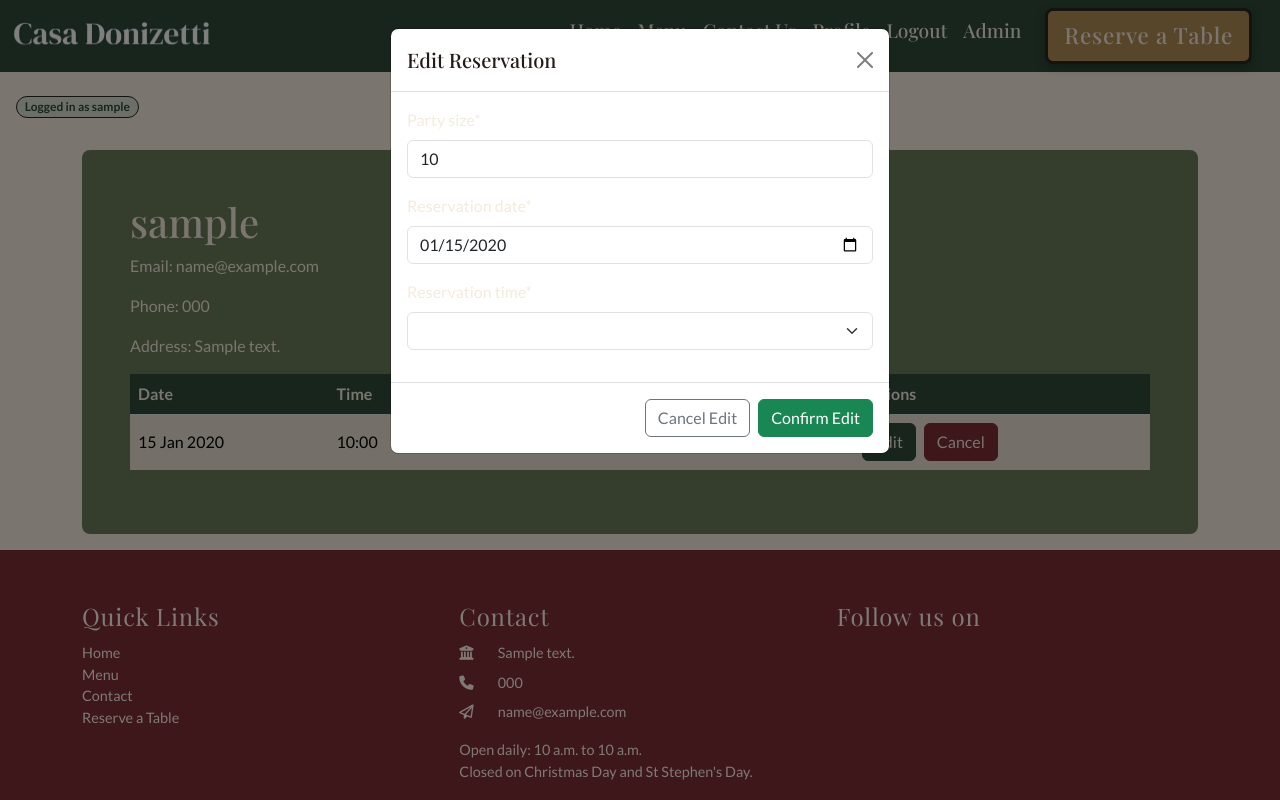
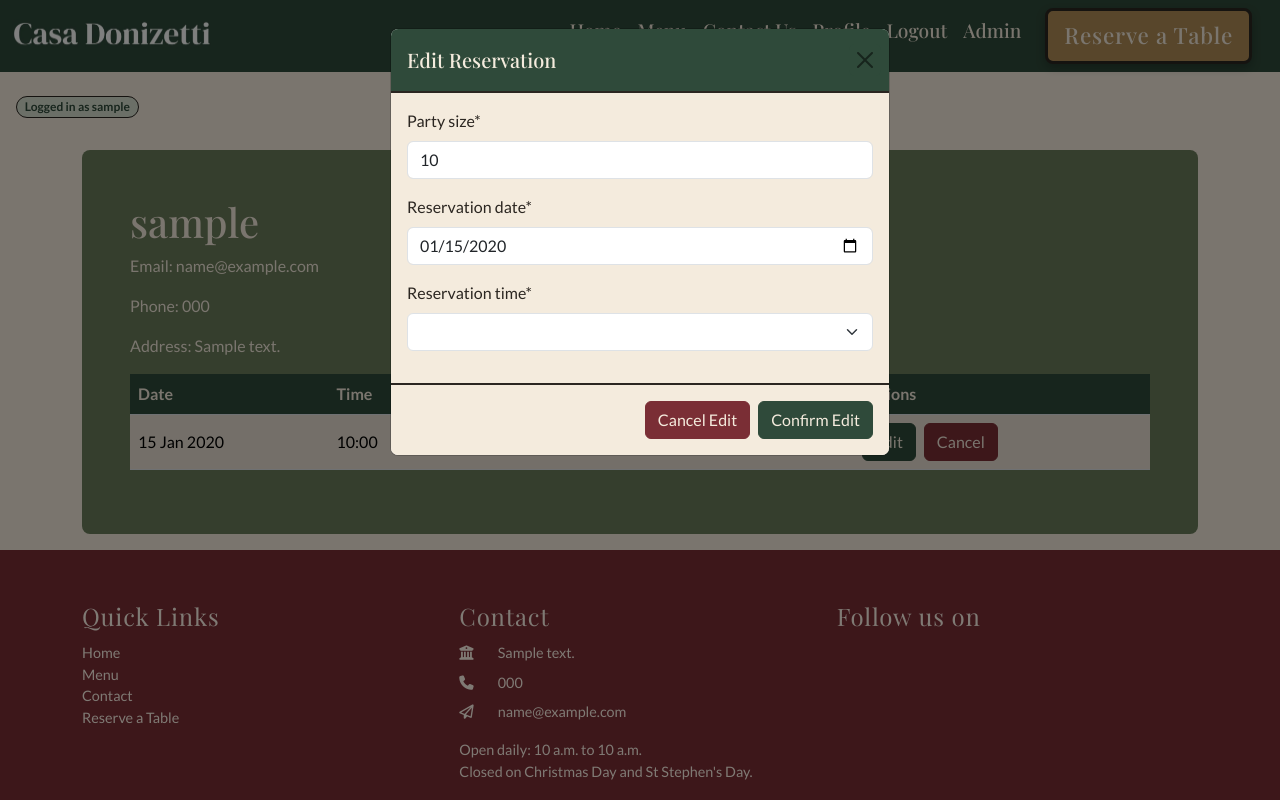
Before and after one commit to alancoomeynts-hub/casadonizetti, a Django app: page /profile in a window 1280 px wide, after a click on "Edit". Run offline with Django 4.2, Linux system fonts and the light colour scheme; a user stored in the database is signed in; data comes from the database, SQL or seed files in the repository; tables that the repository leaves empty hold one stand-in row (values such as "Sample post"); some libraries are stand-ins or nearby versions; some web fonts are replaced.

Commit message:
Add styles for edit and cancel modal

```diff
--- a/restaurant/templates/restaurant/homepage.html
+++ b/restaurant/templates/restaurant/homepage.html
@@ -25,7 +25,7 @@
                 <div class="col-12 col-md-6 d-flex flex-column justify-content-center align-items-center text-center gap-5">
                     <h2>Menu</h2>
                     <p class="lead">Our menu showcases Italian recipes with Ireland seasonality</p>
-                    <a href="{{ menu_url }}" class="cta-btn btn">View Menu</a>
+                    <a href="{{ menu_url }}" class="section-btn cta-btn btn">View Menu</a>
                 </div>
             </div>
         </div>
@@ -45,7 +45,7 @@
                         beverage program, Casa Donizetti is the perfect setting to host your
                         next celebration.
                     </p>
-                    <a href="" class="cta-btn btn">Contact Us</a>
+                    <a href="" class="section-btn cta-btn btn">Contact Us</a>
                 </div>
             </div>
         </div>
--- a/restaurant/templates/restaurant/profile.html
+++ b/restaurant/templates/restaurant/profile.html
@@ -74,7 +74,7 @@
                                 <div class="modal-header">
                                     <h5 class="modal-title" id="editReservationModalLabel">Edit Reservation</h5>
                                     <button type="button"
-                                            class="btn-close"
+                                            class="btn-close btn-edit"
                                             data-bs-dismiss="modal"
                                             aria-label="Close"></button>
                                 </div>
@@ -86,9 +86,9 @@
                                 </div>
                                 <div class="modal-footer">
                                     <button type="button"
-                                            class="btn btn-outline-secondary"
+                                            class="btn btn-delete"
                                             data-bs-dismiss="modal">Cancel Edit</button>
-                                    <button type="submit" form="editReservationForm" class="btn btn-success">Confirm Edit</button>
+                                    <button type="submit" form="editReservationForm" class="btn btn-edit">Confirm Edit</button>
                                 </div>
                             </div>
                         </div>
@@ -104,7 +104,7 @@
                             <div class="modal-header">
                                 <h5 class="modal-title" id="cancelReservationModalLabel">Cancel Reservation</h5>
                                 <button type="button"
-                                        class="btn-close"
+                                        class="btn-close btn-delete"
                                         data-bs-dismiss="modal"
                                         aria-label="Close"></button>
                             </div>
@@ -114,11 +114,11 @@
                             </div>
                             <div class="modal-footer">
                                 <button type="button"
-                                        class="btn btn-outline-secondary"
+                                        class="btn btn-edit"
                                         data-bs-dismiss="modal">Keep reservation</button>
                                 <form id="cancelConfirm" method="POST" action="">
                                     {% csrf_token %}
-                                    <button type="submit" class="btn btn-danger">Confirm cancellation</button>
+                                    <button type="submit" class="btn btn-delete">Confirm cancellation</button>
                                 </form>
                             </div>
                         </div>
--- a/static/css/style.css
+++ b/static/css/style.css
@@ -124,6 +138,29 @@ h1, h2, h3, h4, h5, h6 {
   color: var(--section-bg);
   border: 1px solid var(--section-bg);
 }
+.btn-edit {
+  background-color: var(--navbar);
+  border-color: var(--navbar);
+  color: var(--main-bg);
+}
+
+.btn-edit:hover {
+  background-color: #24392c;
+  border-color: #24392c;
+  color: var(--main-bg);
+}
+
+.btn-delete {
+  background-color: var(--footer);
+  border-color: var(--footer);
+  color: var(--main-bg);
+}
+
+.btn-delete:hover {
+  background-color: #62252b;
+  border-color: #62252b;
+  color: var(--main-bg);
+}
 
 /*about page styles*/
 
@@ -308,26 +331,30 @@ a{
 
 }
 
-.btn-edit {
-  background-color: var(--navbar);
-  border-color: var(--navbar);
-  color: var(--main-bg);
+@media (max-width: 767px) {
+  .section-btn{
+    margin-bottom: 1rem;
+  }
+
 }
 
-.btn-edit:hover {
-  background-color: #24392c;
-  border-color: #24392c;
-  color: var(--main-bg);
+/* Modal styles */
+.modal-header {
+  background-color: var(--navbar);
+
+  border-bottom: 2px solid var(--text-main);
 }
 
-.btn-delete {
-  background-color: var(--footer);
-  border-color: var(--footer);
-  color: var(--main-bg);
+.modal-title {
+  color: var(--nav-link);
 }
 
-.btn-delete:hover {
-  background-color: #62252b;
-  border-color: #62252b;
-  color: var(--main-bg);
+.modal-body {
+  background-color: var(--main-bg);
+  color: var(--text-main);
 }
+.modal-footer {
+  background-color: var(--main-bg);
+  color: var(--footer-link);
+  border-top: 2px solid var(--text-main);
+}
```
Also changed, not shown: other parts of static/css/style.css (+26 -26 lines).
